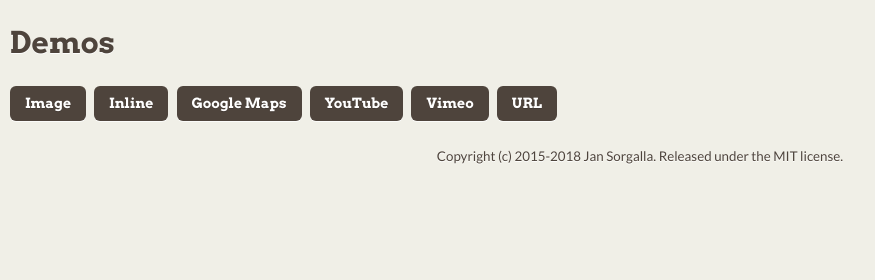
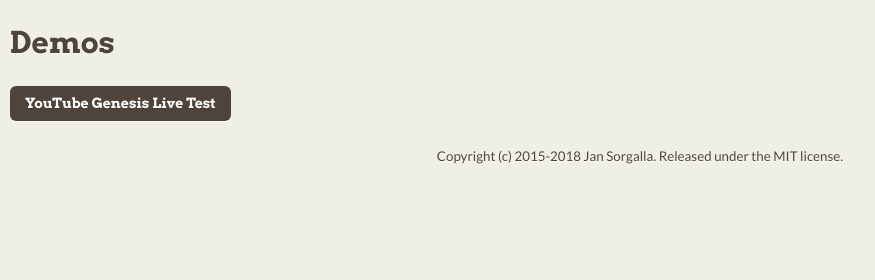
Before and after one commit to leej0803/JasonKimLee, a website with bundled scripts: page lity/index.html in a window 1280 px wide. Shown: the top 280 px of the page, 0-875 px from the left. Built offline with nearby package versions, Linux system fonts and the light colour scheme.

Commit message:
removed links

```diff
--- a/lity/index.html
+++ b/lity/index.html
@@ -16,12 +16,7 @@
     <h3>Demos</h3>
 
     <p>
-        <a class="btn" href="https://farm9.staticflickr.com/8642/16455005578_0fdfc6c3da_b.jpg" data-lity data-lity-desc="Photo of a flower">Image</a>
-        <a class="btn" href="#inline" data-lity>Inline</a>
-        <a class="btn" href="//maps.google.com/maps?q=1600+Amphitheatre+Parkway,+Mountain+View,+CA" data-lity>Google Maps</a>
-        <a class="btn" href="//www.youtube.com/watch?v=XrDcrMjZr30E" data-lity>YouTube</a>
-        <a class="btn" href="//vimeo.com/1084537" data-lity>Vimeo</a>
-        <a class="btn" href="index.html" data-lity>URL</a>
+        <a class="btn" href="//www.youtube.com/watch?v=XrDcrMjZr30E" data-lity>YouTube Genesis Live Test</a>
     </p>
 
     <div id="inline" style="overflow:auto;background:#FDFDF6;padding:20px;width:600px;max-width:100%;border-radius:6px" class="lity-hide">
```
Also changed, not shown: 1 other file.
